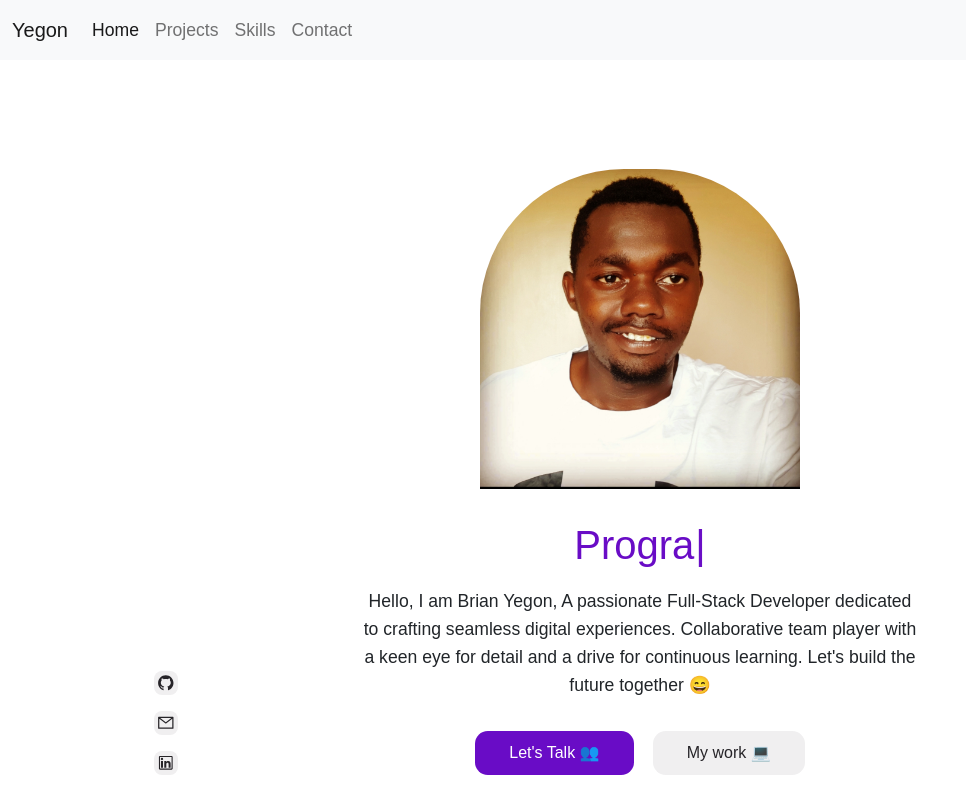
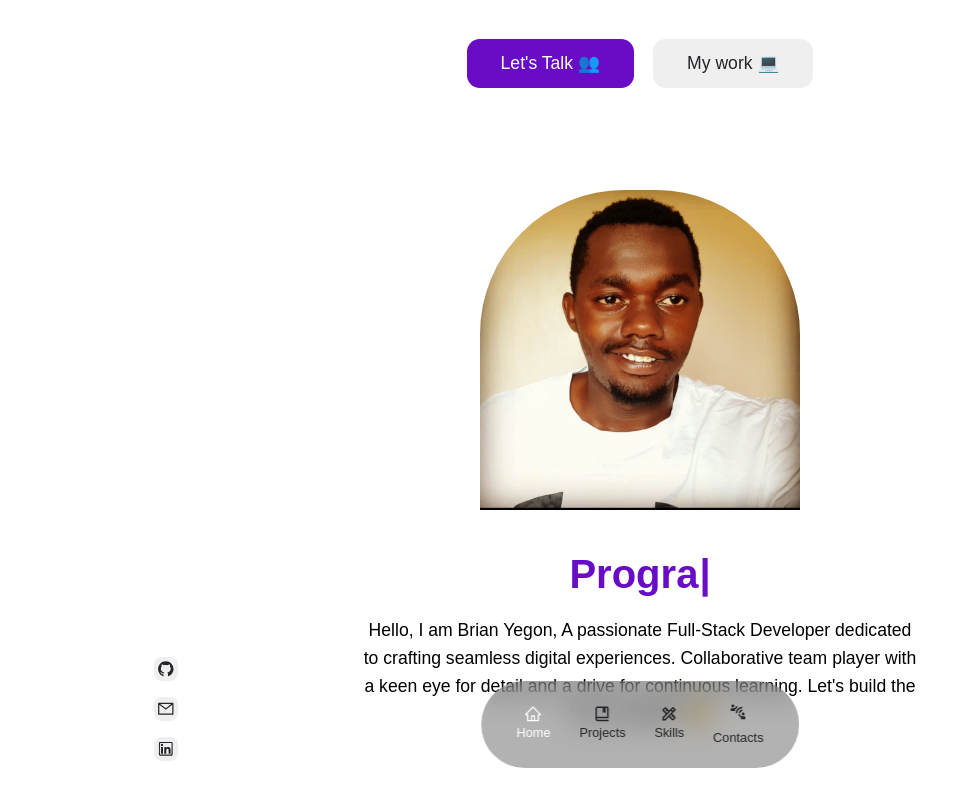
Before and after one commit to yegonkimutai/Personal-portfolio, a React (Create React App) app: page / in a window 1280 px wide. Shown: the top 800 px of the page, without its empty margins (0-966 px from the left). Built offline with nearby package versions, Linux system fonts and the light colour scheme; a web font is replaced by a local one.

Commit message:
:sparkles:Modify portfolio

```diff
--- a/public/index.html
+++ b/public/index.html
@@ -24,8 +24,6 @@
       work correctly both with client-side routing and a non-root public URL.
       Learn how to configure a non-root public URL by running `npm run build`.
     -->
-    <link href="https://cdn.jsdelivr.net/npm/bootstrap@5.0.2/dist/css/bootstrap.min.css" rel="stylesheet" integrity="sha384-EVSTQN3/azprG1Anm3QDgpJLIm9Nao0Yz1ztcQTwFspd3yD65VohhpuuCOmLASjC" crossorigin="anonymous">
-    <script src="https://cdn.jsdelivr.net/npm/bootstrap@5.0.2/dist/js/bootstrap.bundle.min.js" integrity="sha384-MrcW6ZMFYlzcLA8Nl+NtUVF0sA7MsXsP1UyJoMp4YLEuNSfAP+JcXn/tWtIaxVXM" crossorigin="anonymous"></script>
     <title>Yegon's Portfolio</title>
     <link href="https://fonts.googleapis.com/css2?family=Lumanosimo&display=swap" rel="stylesheet">
   </head>
--- a/src/App.js
+++ b/src/App.js
@@ -8,8 +8,8 @@ import Skill from './sections/skills/Skill';
 function App() {
   return (
     <main className="App">
+      <Header />
       <Navbar />
-      <Header />
       <Project />
       <Skill />
       <Contact />
--- a/src/sections/header/Header.jsx
+++ b/src/sections/header/Header.jsx
@@ -7,6 +7,10 @@ function Header() {
   return (
     <header id="home">
       {/* eslint-disable */}
+      <div className="header-cte">
+          <a href="#contact" className="btn primary">Let's Talk 👥</a>
+          <a href="#projects" className="btn light">My work 💻</a>
+        </div>
       <div className="container header-cont">
         <div className="header-prof">
           <img src={HeaderImg} alt="Header Image" />
@@ -44,10 +48,6 @@ function Header() {
             ))
           }
         </div>
-        <div className="header-cte">
-          <a href="#contact" className="btn primary">Let's Talk 👥</a>
-          <a href="#projects" className="btn light">My work 💻</a>
-        </div>
       </div>
     </header>
   );
--- a/src/sections/navbar/Navbar.jsx
+++ b/src/sections/navbar/Navbar.jsx
@@ -1,69 +1,46 @@
-// import { AiOutlineHome } from 'react-icons/ai';
+import { AiOutlineHome } from 'react-icons/ai';
 import { Link } from 'react-scroll';
-// import { BiBookBookmark } from 'react-icons/bi';
-// import { MdOutlineDesignServices, MdConnectWithoutContact } from 'react-icons/md';
+import { BiBookBookmark } from 'react-icons/bi';
+import { MdOutlineDesignServices, MdConnectWithoutContact } from 'react-icons/md';
 
-// import { useState } from 'react';
+import { useState } from 'react';
 import './navbar.css';
 
 function Navbar() {
   /* eslint-disable */
-  // const [activeNav, setActiveNav] = useState('');
+  const [activeNav, setActiveNav] = useState('');
 
   return (
-    // <nav id="navbar">
-    //   <Link to='home' spy={true} smooth={true} offset={-50} duration={500}
-    //   classNameName={activeNav === '#' ? 'active' : ''}>
-    //      <div classNameName="nav-cont">
-    //     <AiOutlineHome /><small>Home</small>
-    //     </div>
-    //   </Link>
+    <nav id="navbar">
+      <Link to='home' spy={true} smooth={true} offset={-50} duration={500}
+      className={activeNav === '#' ? 'active' : ''}>
+         <div className="nav-cont">
+        <AiOutlineHome /><small>Home</small>
+        </div>
+      </Link>
 
-    //   <Link to='projects' spy={true} smooth={true} offset={-50} duration={500}
-    //    classNameName={activeNav === '#projects' ? 'active' : ''}>
-    //     <div classNameName="nav-cont">
-    //     <BiBookBookmark /><small>Projects</small>
-    //     </div>
-    //   </Link>
+      <Link to='projects' spy={true} smooth={true} offset={-50} duration={500}
+       className={activeNav === '#projects' ? 'active' : ''}>
+        <div className="nav-cont">
+        <BiBookBookmark /><small>Projects</small>
+        </div>
+      </Link>
 
-    //   <Link to='skills' spy={true} smooth={true} offset={-50} duration={500}
-    //   classNameName={activeNav === '#skills' ? 'active' : ''}>
-    //     <div classNameName="nav-cont">
-    //      <MdOutlineDesignServices /><small>Skills</small>
-    //      </div>
-    //   </Link>
+      <Link to='skills' spy={true} smooth={true} offset={-50} duration={500}
+      className={activeNav === '#skills' ? 'active' : ''}>
+        <div className="nav-cont">
+         <MdOutlineDesignServices /><small>Skills</small>
+         </div>
+      </Link>
 
-    //   <Link to='contact' spy={true} smooth={true} offset={-50} duration={500}
-    //    classNameName={activeNav === '#contact' ? 'active' : ''}>
-    //     <div classNameName="nav-cont">
-    //     <MdConnectWithoutContact /><small>Contacts</small>
-    //     </div>
-    //   </Link>
-    // </nav>
-    <nav className="navbar navbar-expand-lg navbar-light bg-light">
-  <div className="container-fluid">
-    <Link className="navbar-brand" to="home">Yegon</Link>
-    <button className="navbar-toggler" type="button" data-bs-toggle="collapse" data-bs-target="#navbarNav" aria-controls="navbarNav" aria-expanded="false" aria-label="Toggle navigation">
-      <span className="navbar-toggler-icon"></span>
-    </button>
-    <div className="collapse navbar-collapse" id="navbarNav">
-      <ul className="navbar-nav">
-        <li className="nav-item">
-          <Link className="nav-link active" aria-current="page" to="home">Home</Link>
-        </li>
-        <li className="nav-item">
-          <Link className="nav-link" to="projects">Projects</Link>
-        </li>
-        <li className="nav-item">
-          <Link className="nav-link" to="skills">Skills</Link>
-        </li>
-        <li className="nav-item">
-          <Link className="nav-link" to="contact">Contact</Link>
-        </li>
-      </ul>
-    </div>
-  </div>
-</nav>
+      <Link to='contact' spy={true} smooth={true} offset={-50} duration={500}
+       className={activeNav === '#contact' ? 'active' : ''}>
+        <div className="nav-cont">
+        <span><MdConnectWithoutContact /></span>
+        <small>Contacts</small>
+        </div>
+      </Link>
+    </nav>
   );
 }
 
--- a/src/sections/navbar/navbar.css
+++ b/src/sections/navbar/navbar.css
@@ -1,4 +1,4 @@
-/* nav {
+nav {
   background: rgba(0, 0, 0, 0.3);
   width: max-content;
   padding: 0.7rem 1.7rem;
@@ -39,14 +39,4 @@ nav a:hover {
 
 nav a.active {
   color: var(--color-white);
-} */
-.navbar {
-  position: sticky;
-  top: 0;
-  z-index: 2;
 }
-
-.nav-link,
-.navbar-brand {
-  cursor: pointer;
-}
```
